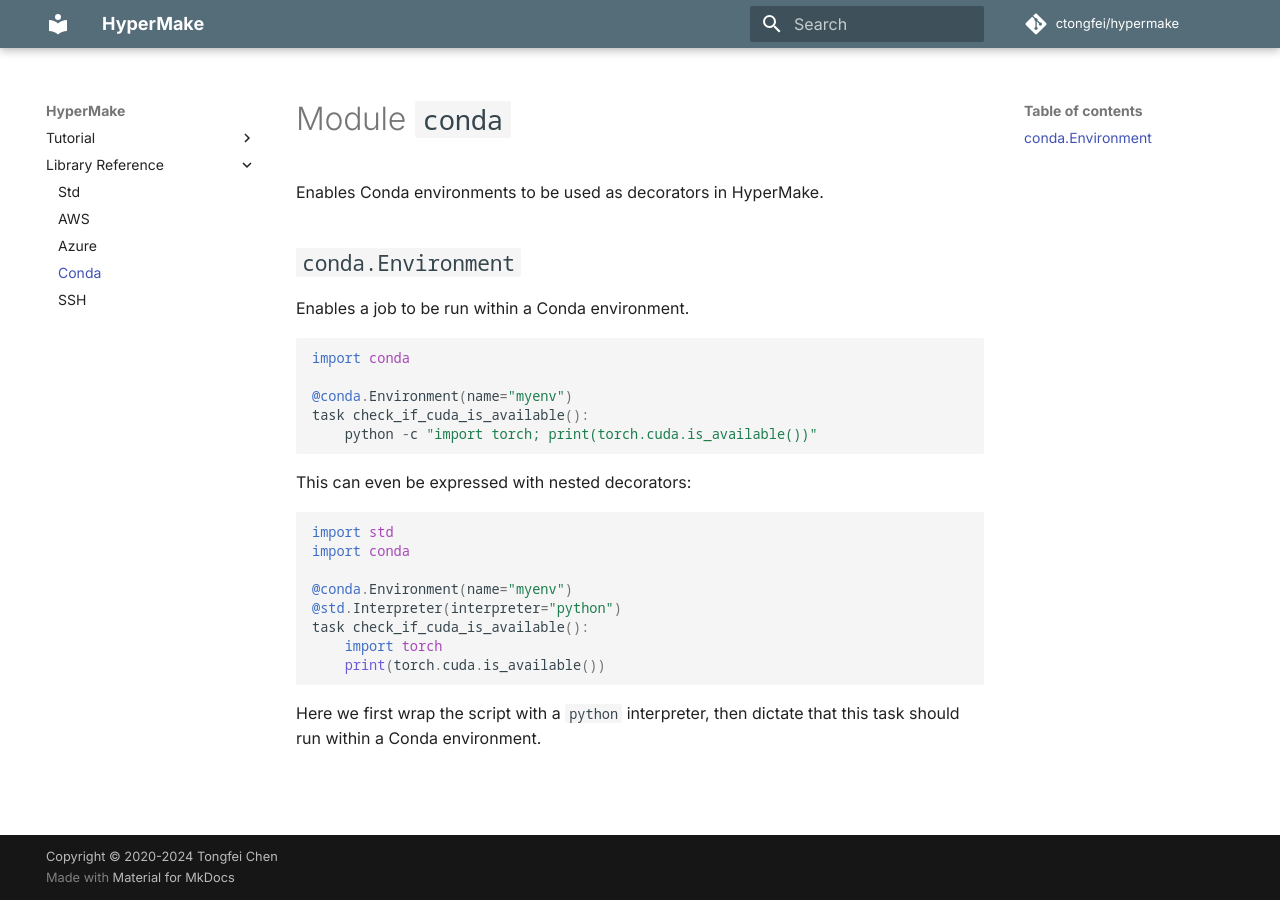
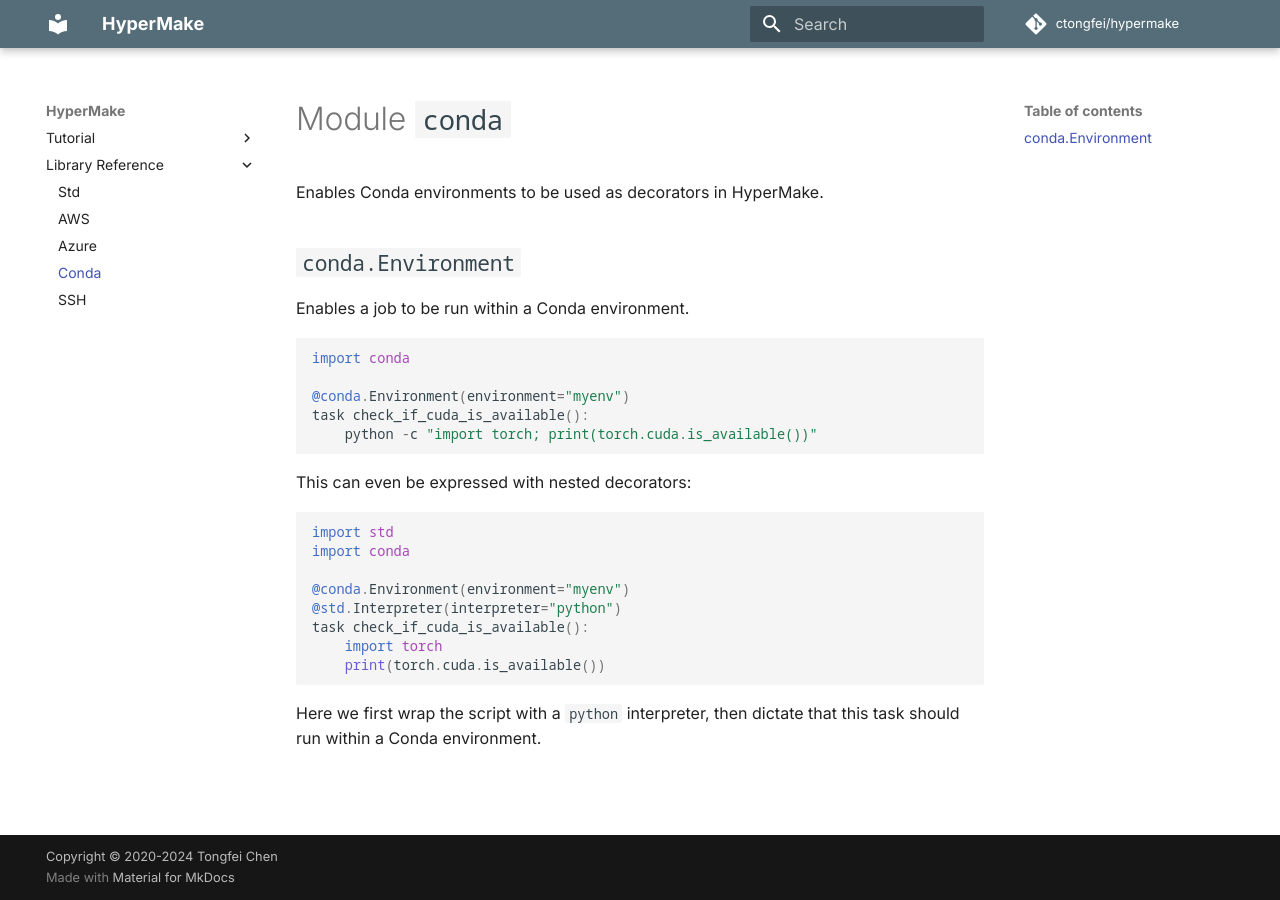
Before and after one commit to ctongfei/hypermake, an MkDocs documentation site: the page built from docs/stdlib/conda.md, in a window 1280 px wide. Built offline with MkDocs 1.6.1 and Material for MkDocs 9.7.7, drawn with Linux system fonts in a browser that asks for light colours; comment, search, counter and statistics services are not loaded.

````diff
--- a/docs/stdlib/conda.md
+++ b/docs/stdlib/conda.md
@@ -9,7 +9,7 @@
 ```python
 import conda
 
-@conda.Environment(name="myenv")
+@conda.Environment(environment="myenv")
 task check_if_cuda_is_available():
     python -c "import torch; print(torch.cuda.is_available())"
 ```
@@ -19,7 +19,7 @@
 import std
 import conda
 
-@conda.Environment(name="myenv")
+@conda.Environment(environment="myenv")
 @std.Interpreter(interpreter="python")
 task check_if_cuda_is_available():
     import torch
````
Also changed, not shown: docs/stdlib/az.md (+1 -1 lines), docs/stdlib/std.md (+3 -1 lines), 12 other files.
